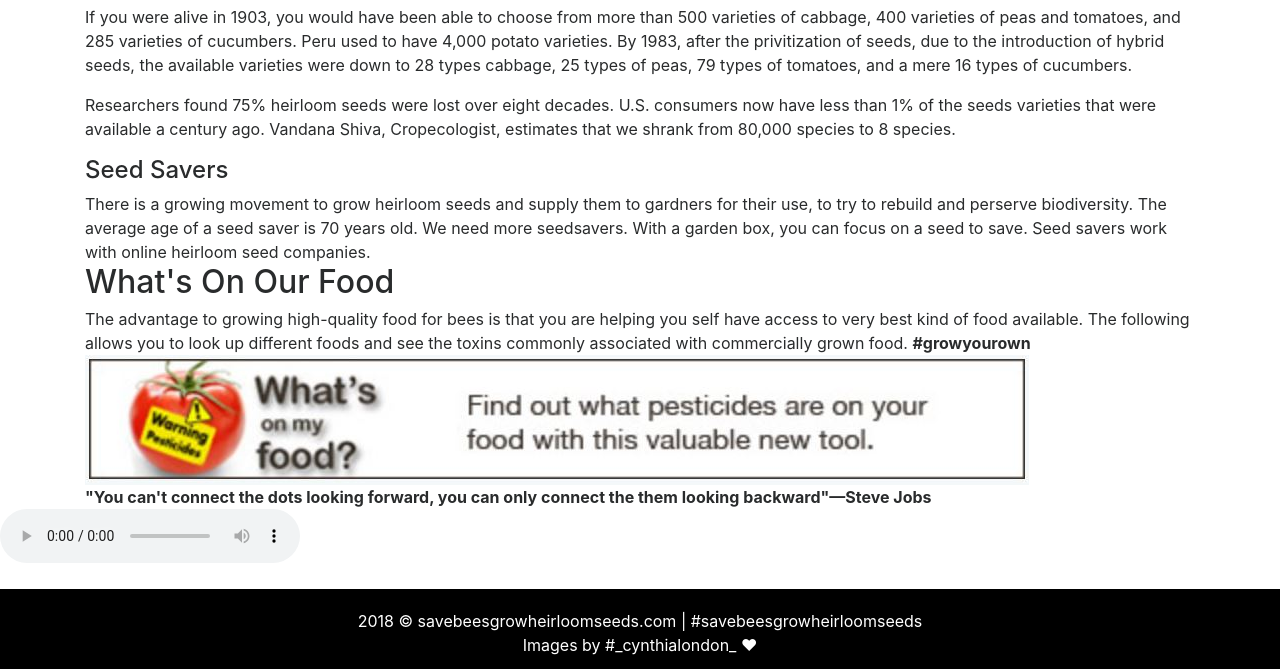
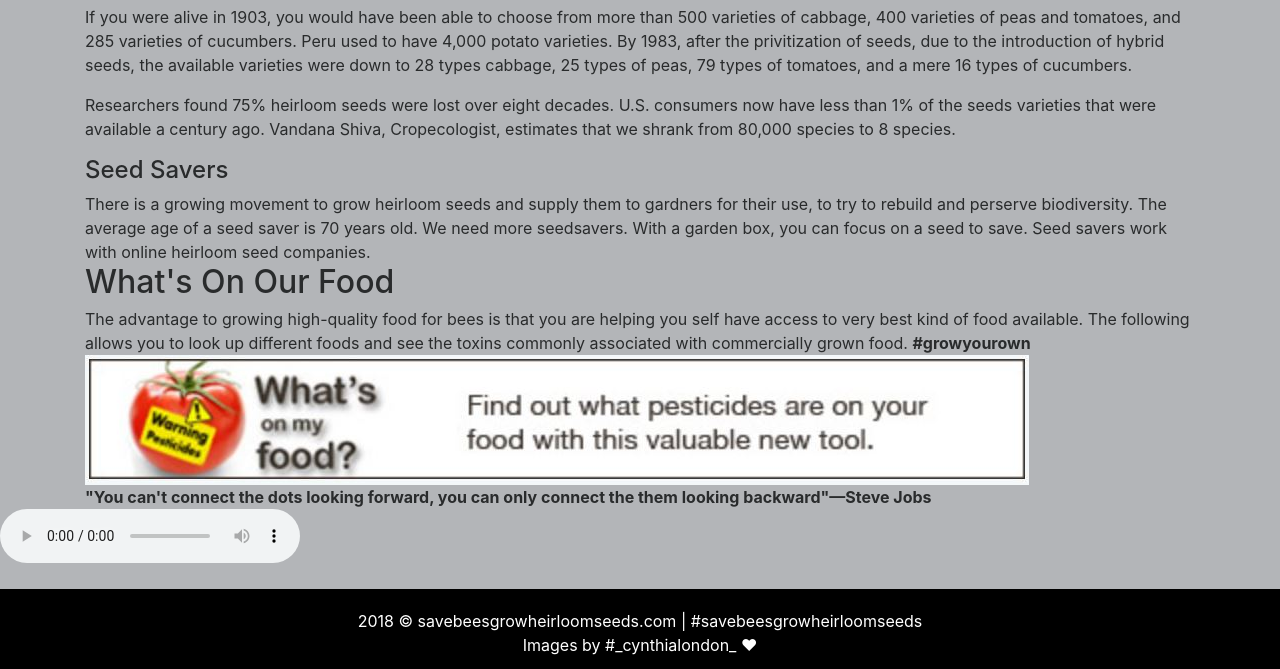
Before and after one commit to CynthiaLondon/Save_Bees_, a website: page hybridheirloom.html in a window 1280 px wide. Shown: the part 492-1161 px from the top of the page. Drawn offline with nearby package versions, Linux system fonts and the light colour scheme; a web font is replaced by a local one.

Commit message:
changed background

```diff
--- a/css/styles.css
+++ b/css/styles.css
@@ -18,6 +18,8 @@
   .main-container {
     background-color:  #2a2b2d;
   }
+
+
 
 
 /*! normalize.css v3.0.2 | MIT License | git.io/normalize */
@@ -415,7 +417,6 @@ p {
   .footer-container h6 {
     margin: 0;
     padding: 20px 0;
-    padding-bottom: 20px;
     font-weight: normal; }
   .footer-container a {
     color: rgba(255, 255, 255, 0.5); }
--- a/hybridheirloom.html
+++ b/hybridheirloom.html
@@ -21,7 +21,10 @@
 
 </head>
 
-<body>
+<body><style>
+  body {background-color:#b3b5b8;
+  }
+</style>
       <!-- Navbar start -->
   <nav class="navbar navbar-toggleable-md navbar-inverse bg-inverse">
     <button class="navbar-toggler navbar-toggler-right" type="button" data-toggle="collapse" data-target="#navbarText" aria-controls="navbarText" aria-expanded="false" aria-label="Toggle navigation">
```
Also changed, not shown: about.html (+4 -0 lines), feedthousandsofbees.html (+4 -0 lines), photos.html (+4 -0 lines).
